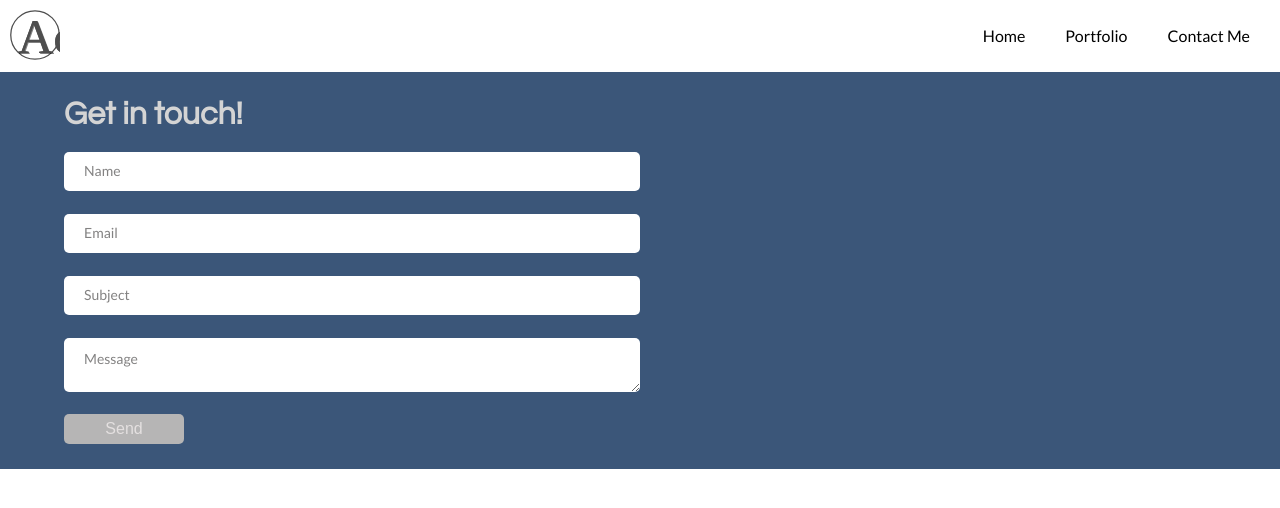
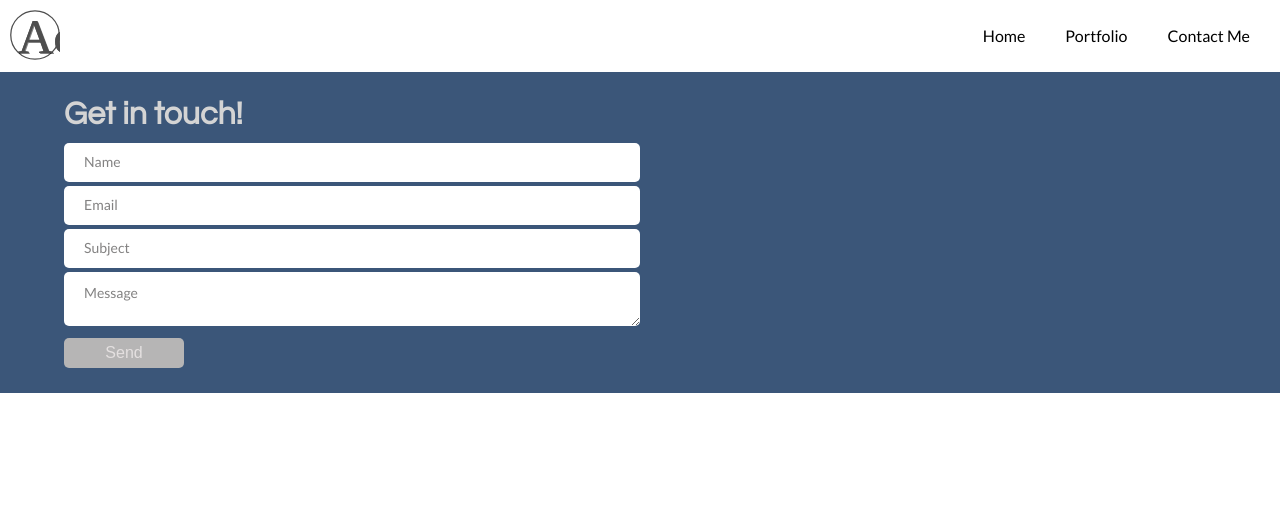
Before and after one commit to anitaschan/super-cool-site, a React (Vite) app: page /contact in a window 1280 px wide. Shown: the top 508 px of the page. Built offline with nearby package versions, Linux system fonts and the light colour scheme.

Commit message:
Updated validation, updated state and changed some css

```diff
--- a/src/ContactPage/Contact.scss
+++ b/src/ContactPage/Contact.scss
@@ -1,4 +1,5 @@
 @import "../styles/typography";
+@import "../styles/layout";
 
 .contact-section {
   display: flex;
@@ -15,6 +16,9 @@
     margin: 0 5%;
     margin-bottom: 10px;
     color: rgb(212, 212, 212);
+    @media (max-width: $mobile-screen) {
+      font-size: 20px;
+    }
   }
 
   &__form {
@@ -22,33 +26,29 @@
     display: flex;
     flex-direction: row;
     flex-wrap: wrap;
-
-    &__error {
-      border: 2px solid rgb(180, 16, 16);
-
-      // background-color: red;
-    }
   }
 
   &_field {
     width: 50%;
+    margin: 2px 0;
     height: 5%;
     padding: 12px 20px;
-    margin: 1% 0;
     background-color: white;
     border: none;
     border-radius: 5px;
+
     &_error {
       width: 50%;
-      color: rgb(180, 138, 138);
+      border-radius: 5px;
+      color: rgb(235, 146, 146);
       font-family: $title-font-family;
-      font-size: 14px;
+      font-size: 15px;
       font-weight: bold;
-      // background-image: url(../../assets/crossmark.png);
-      // background-size: 15px;
-      // background-repeat: no-repeat;
-      line-height: 60px;
+      line-height: 40px;
       padding-left: 5px;
+      @media (max-width: $mobile-screen) {
+        font-size: 13px;
+      }
     }
   }
 
```
Also changed, not shown: 1 other file (tests, documents, lock files or other folders).
